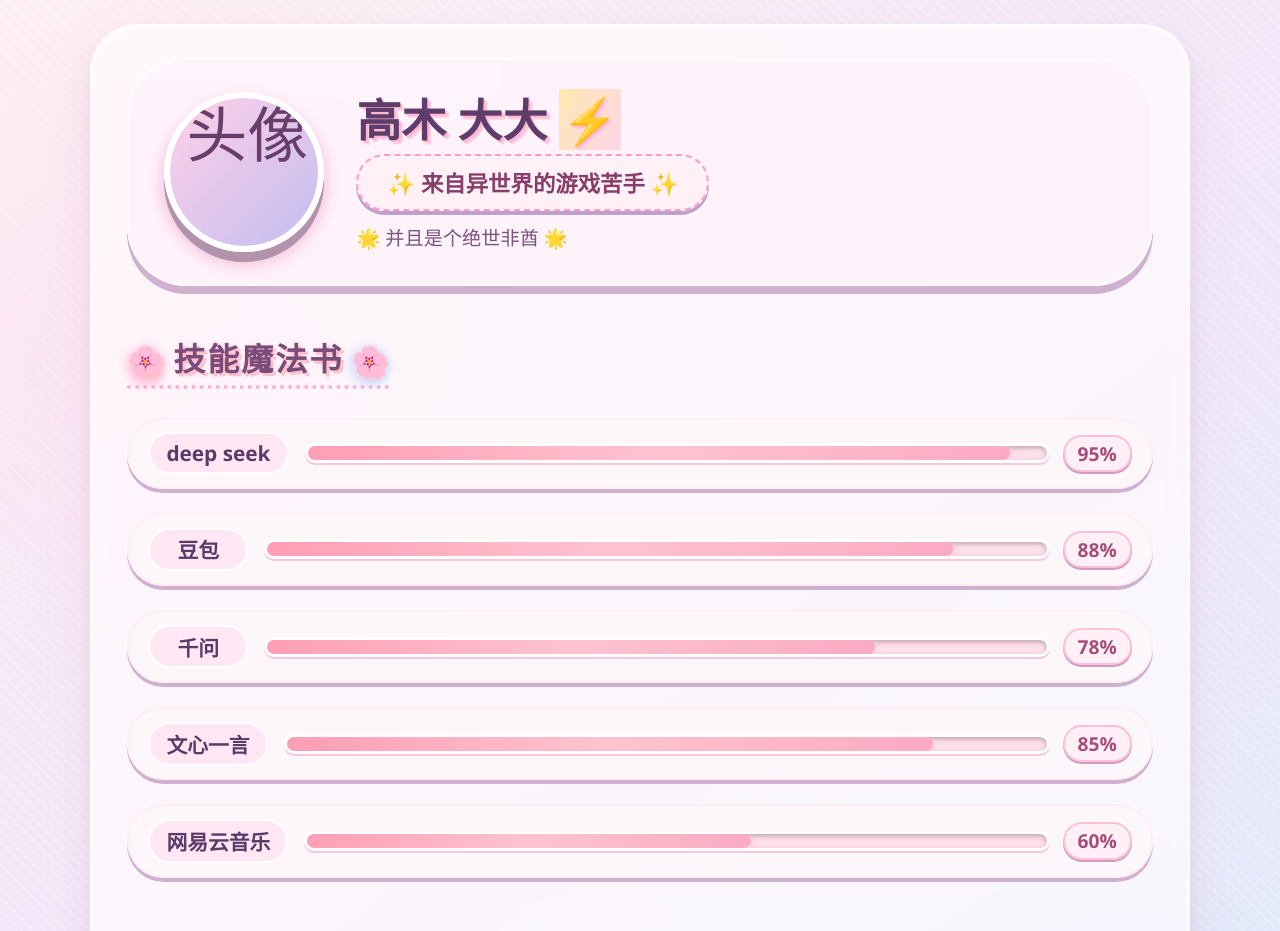
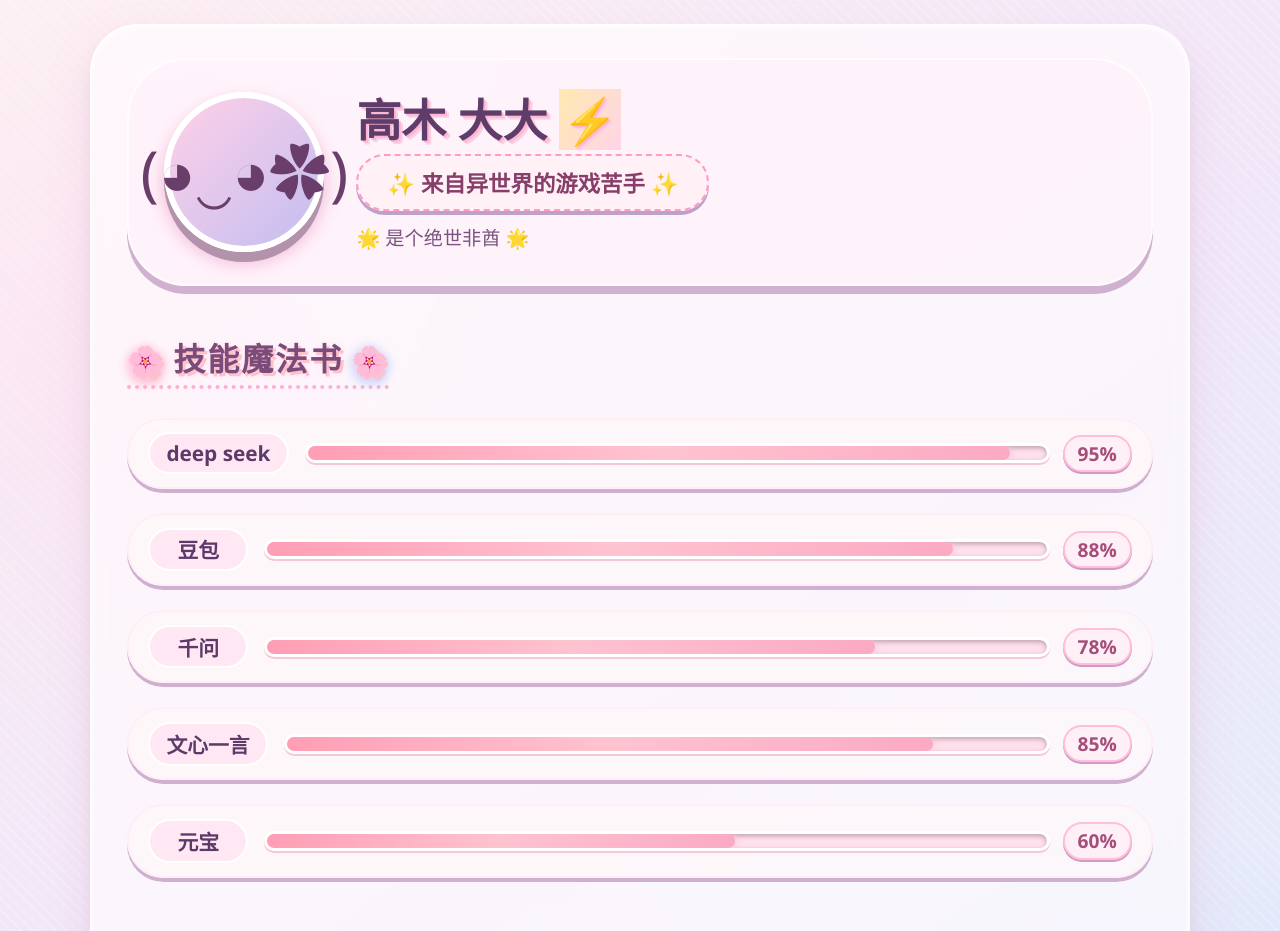
Before and after one commit to wuzhongyuan20-tech/wuzhongyuan20-tech.github.io, a plain HTML site: page index.html in a window 1280 px wide. Shown: the top 931 px of the page. Drawn offline with Linux system fonts and the light colour scheme.

Commit message:
Add files via upload

```diff
--- a/index.html
+++ b/index.html
@@ -398,11 +398,11 @@
     <div class="container">
         <!-- 个人简介板块 -->
         <section class="profile">
-            <img src="你的图片链接.jpg" alt="头像" class="avatar" style="object-fit: cover;">
+            <div class="avatar" title="二次元头像占位">(◕‿◕✿)</div>
             <div class="profile-text">
                 <h1>高木 大大 <span class="highlight">⚡</span></h1>
                 <p class="catch-phrase">✨ 来自异世界的游戏苦手 ✨</p>
-                <p style="margin-top: 0.8rem; color:#7c5380; font-size:1.2rem;">🌟 并且是个绝世非酋 🌟</p>
+                <p style="margin-top: 0.8rem; color:#7c5380; font-size:1.2rem;">🌟 是个绝世非酋 🌟</p>
             </div>
         </section>
 
@@ -438,7 +438,7 @@
                 </div>
             </div>
             <div class="skill-item">
-                <span class="skill-name">网易云音乐</span>
+                <span class="skill-name">元宝</span>
                 <div class="progress-wrapper">
                     <div class="progress-bar"><div class="progress" style="width: 60%;"></div></div>
                     <span class="percent">60%</span>
```
